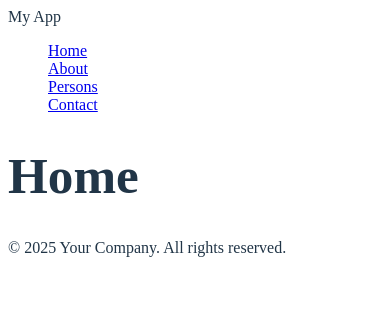
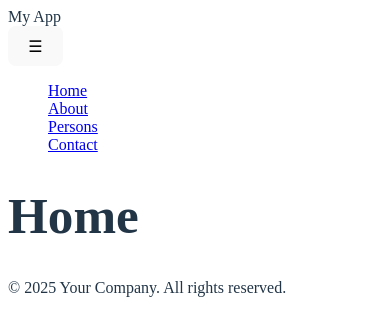
Before and after one commit to rhesusminus/cursor-testing-thingie, a React (Vite) app in the folder client/: page / in a window 390 px wide. Shown: the top 336 px of the page. Built offline with nearby package versions, Linux system fonts and the light colour scheme.

Commit message:
Implement responsive navbar: add hamburger button for mobile menu toggle and adjust navLinks display based on menu state.

```diff
--- a/client/src/components/Navbar.styles.ts
+++ b/client/src/components/Navbar.styles.ts
@@ -18,6 +18,32 @@ export const navLinks = css({
   listStyle: 'none',
   margin: 0,
   padding: 0,
+  '@media (max-width: 768px)': {
+    display: 'none',
+    '&[data-is-open="true"]': {
+      display: 'flex',
+      position: 'absolute',
+      flexDirection: 'column',
+      top: '100%',
+      left: 0,
+      right: 0,
+      backgroundColor: 'slate.900',
+      padding: '1rem',
+    },
+  },
+})
+
+export const hamburgerButton = css({
+  display: 'none',
+  background: 'none',
+  border: 'none',
+  color: 'white',
+  cursor: 'pointer',
+  padding: '0.5rem',
+  fontSize: '1.75rem',
+  '@media (max-width: 768px)': {
+    display: 'block',
+  },
 })
 
 export const navLink = css({
--- a/client/src/components/Navbar.tsx
+++ b/client/src/components/Navbar.tsx
@@ -1,11 +1,29 @@
 import { NavLink } from 'react-router-dom'
-import { navbarStyles, navLinks, navLink, activeNavLink, brandText } from './Navbar.styles'
+import { useState } from 'react'
+import {
+  navbarStyles,
+  navLinks,
+  navLink,
+  activeNavLink,
+  brandText,
+  hamburgerButton,
+} from './Navbar.styles'
 
 export function Navbar() {
+  const [isMenuOpen, setIsMenuOpen] = useState(false)
+
   return (
     <nav className={navbarStyles}>
       <div className={brandText}>My App</div>
-      <ul className={navLinks}>
+      <button
+        type="button"
+        className={hamburgerButton}
+        onClick={() => setIsMenuOpen(!isMenuOpen)}
+        aria-label="Toggle menu"
+      >
+        ☰
+      </button>
+      <ul className={navLinks} data-is-open={isMenuOpen}>
         <li>
           <NavLink to="/" className={({ isActive }) => (isActive ? activeNavLink : navLink)}>
             Home
```
